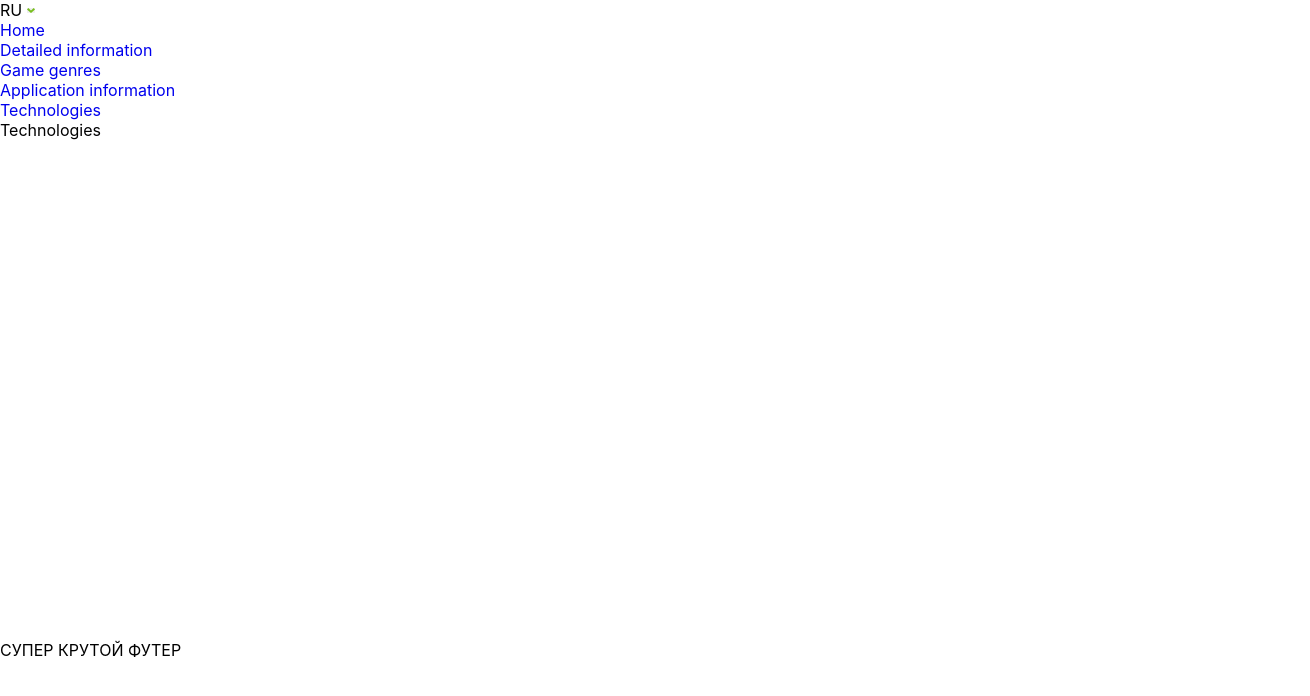
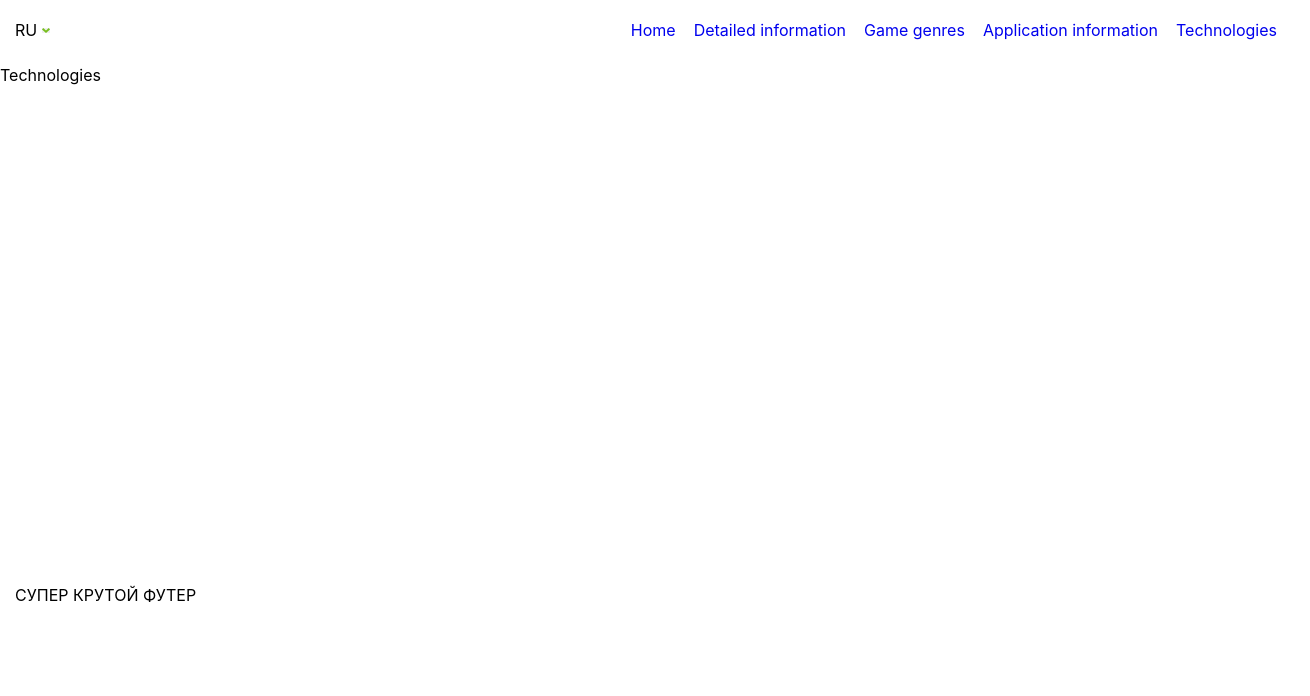
Before and after one commit to VitaliyYakovenko/Playnhill-App, a React (Create React App) app: page /Playnhill-App/technologies in a window 1280 px wide. Shown: the top 696 px of the page, 1310 px wide, since content can reach past the window. Built offline with nearby package versions, Linux system fonts and the light colour scheme.

Commit message:
add footer styles

```diff
--- a/src/components/Footer/Footer.module.css
+++ b/src/components/Footer/Footer.module.css
@@ -1,4 +1,6 @@
  .container {
+     padding-left: 15px;
+     padding-right: 15px;
      width: 1280px;
      margin: 0 auto;
      margin-top: 500px;
--- a/src/components/Hero-components/ElementBar/ElementBar.module.css
+++ b/src/components/Hero-components/ElementBar/ElementBar.module.css
@@ -1,6 +1,8 @@
 
 
 .container {
+    padding-left: 15px;
+    padding-right: 15px;
     width: 1280px;
     margin: 0 auto;
 }
--- a/src/components/Hero-components/Hero-Home/HeroHome.jsx
+++ b/src/components/Hero-components/Hero-Home/HeroHome.jsx
@@ -8,7 +8,7 @@ export default function HeroHome () {
     const carsArrImg = [carLeft, carCenter, carRigth];
 
     const settings = {
-      dots: true,
+      // dots: true,
       infinite: true,
       speed: 2000,
       slidesToShow: 1,
--- a/src/components/Hero-components/Hero-Home/HeroHome.module.css
+++ b/src/components/Hero-components/Hero-Home/HeroHome.module.css
@@ -1,5 +1,9 @@
 
 .container {
+    padding-top: 40px;
+    padding-left: 15px;
+    padding-right: 15px;
+    padding-bottom: 100px;
     width: 1280px;
     margin: 0 auto;
 }
--- a/src/components/Hero-components/TopGameList/TopGameList.module.css
+++ b/src/components/Hero-components/TopGameList/TopGameList.module.css
@@ -1,4 +1,6 @@
 .container {
+    padding-left: 15px;
+    padding-right: 15px;
     width: 1280px;
     margin: 0 auto;
 }
--- a/src/components/Loayout/Loayout.jsx
+++ b/src/components/Loayout/Loayout.jsx
@@ -8,27 +8,27 @@ import css from "./Loayout.module.css";
 
 export default function Loayout() {
     return (<>
-    <header>
+    <header className={css.header}>
     <div className={css.container}>
     <SelectLabels/>
     <nav>
-    <ul>
-        <li>
+    <ul className={css.navList}>
+        <li className={css.navItem}>
         <NavLink to="/">Home</NavLink>
         </li>
-        <li>
+        <li className={css.navItem}>
         <NavLink to='/detailed'>Detailed information</NavLink>
         </li>
-        <li>
+        <li className={css.navItem}>
         <NavLink to='/genres'>Game genres</NavLink>
         </li>
-        <li>
+        <li className={css.navItem}>
         <NavLink to='/application'>Application information</NavLink>
         </li>
-        <li>
+        <li className={css.navItem}>
         <NavLink to='/technologies'>Technologies</NavLink>
         </li>
-         </ul>
+    </ul>
     </nav>
     </div>
     </header>
--- a/src/components/Loayout/Loayout.module.css
+++ b/src/components/Loayout/Loayout.module.css
@@ -1,5 +1,26 @@
+
+
+.header {
+
+    padding-top: 20px;
+    padding-bottom: 25px;
+}
 
  .container {
+     display: flex;
+     justify-content: space-between;
+
+     padding-left: 15px;
+     padding-right: 15px;
      width: 1280px;
      margin: 0 auto;
  }
+
+
+ .navList {
+    display: flex;
+ }
+
+ .navItem {
+    margin-right: 18px;
+ }
--- a/src/components/Modal/Modal.module.css
+++ b/src/components/Modal/Modal.module.css
@@ -2,8 +2,8 @@
     position: fixed;
     top: 0;
     left: 0;
-    width: 100vw;
-    height: 100vh;
+    width: 100%;
+    height: 100%;
     display: flex;
     justify-content: center;
     align-items: center;
--- a/src/index.css
+++ b/src/index.css
@@ -36,7 +36,13 @@ li {
   list-style: none;
 }
 
+
+.container {
+  width: 1280px;
+  margin: 0 auto;
+}
+/*
 code {
   font-family: source-code-pro, Menlo, Monaco, Consolas, 'Courier New',
     monospace;
-}
+} */
--- a/src/pages/InformationById/Information.jsx
+++ b/src/pages/InformationById/Information.jsx
@@ -3,7 +3,6 @@ import { Suspense } from "react";
 import Slider from "react-slick";
 import topGame from 'utils/topGame';
 import css from './Infromation.module.css';
-
 
 
 
--- a/src/pages/InformationById/Infromation.module.css
+++ b/src/pages/InformationById/Infromation.module.css
@@ -1,4 +1,6 @@
 .container {
+    padding-left: 15px;
+    padding-right: 15px;
     width: 1280px;
     margin: 0 auto;
 }
```
